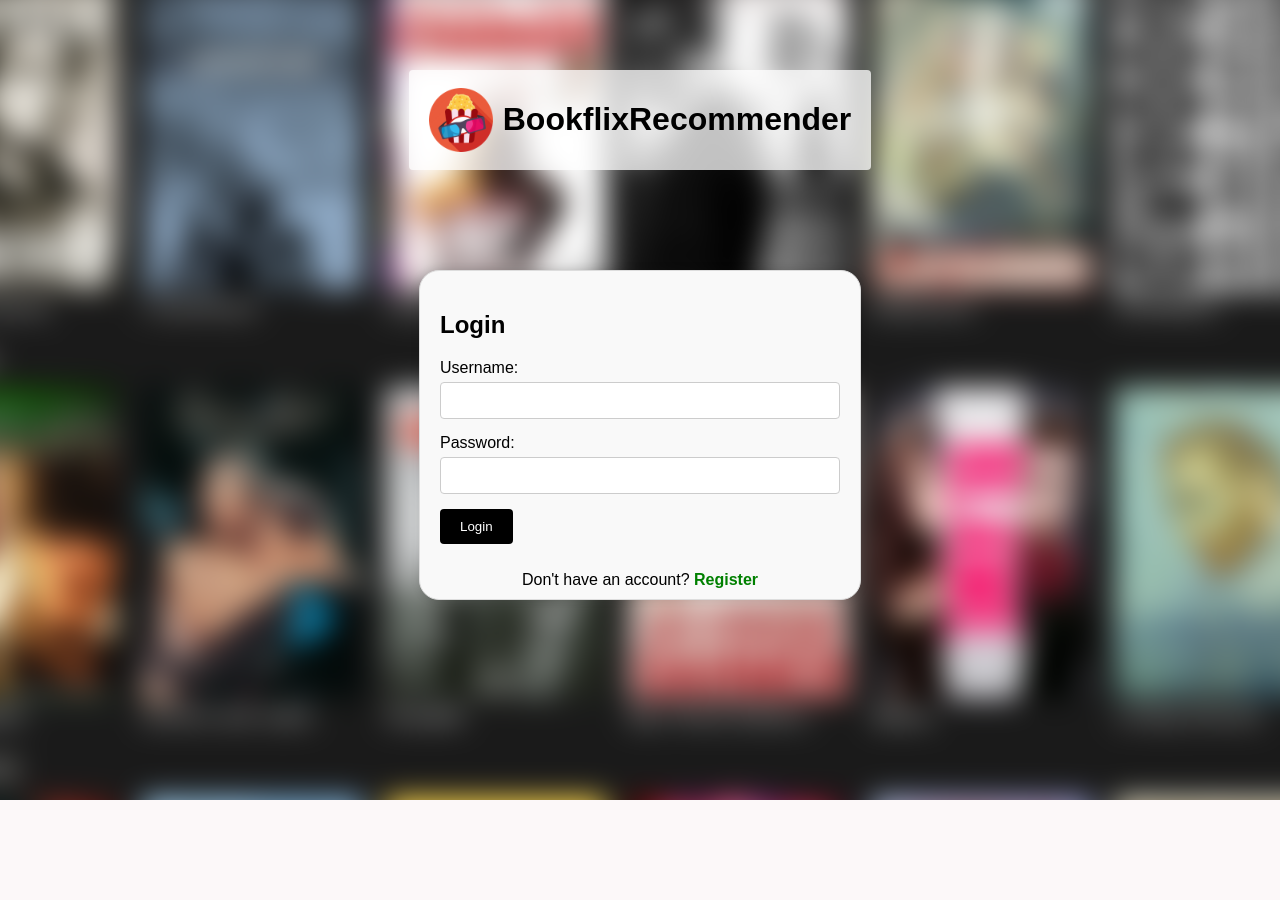
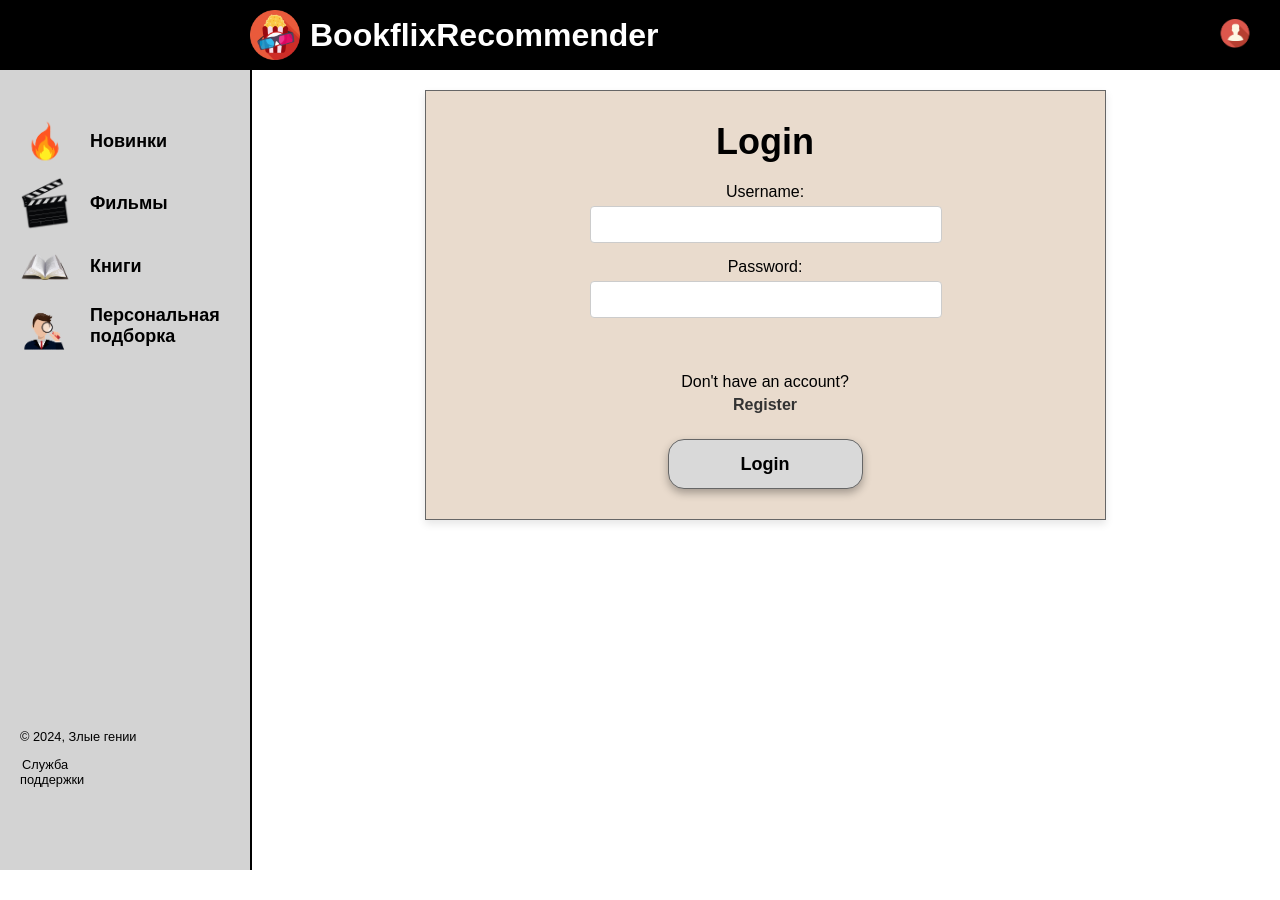
Before and after one commit to zlye-genii/project, a Django app: page /user/login/ in a window 1280 px wide. Before the commit the page ends 800 px from the top, so only its background shows below. Run offline with Django 5.2, Linux system fonts and the light colour scheme.

Commit message:
login page 2, fix templates

```diff
--- a/movies/settings.py
+++ b/movies/settings.py
@@ -70,7 +70,9 @@ ROOT_URLCONF = "movies.urls"
 TEMPLATES = [
     {
         "BACKEND": "django.template.backends.django.DjangoTemplates",
-        "DIRS": [],
+        "DIRS": [
+            os.path.join(BASE_DIR, 'static')
+        ],
         "APP_DIRS": True,
         "OPTIONS": {
             "context_processors": [
--- a/static/css/global.css
+++ b/static/css/global.css
@@ -8,6 +8,19 @@ body {
 a {
     text-decoration: none;
 }
+
+.lk {
+    width: 50px;
+    height: 50px;
+    padding: 0;
+    background-color: transparent;
+    border: none;
+}
+
+.lk:hover {
+    cursor: pointer;
+}
+
 
 header {
     background-color: black;
--- a/static/css/login.css
+++ b/static/css/login.css
@@ -1,31 +1,39 @@
-.login-container {
-    max-width: 400px;
-    margin: 100px auto;
-    padding: 20px;
-    background-color: #f9f9f9;
-    border: 1px solid #ddd;
-    box-shadow: 0px 0px 10px rgba(0,0,0,0.1);
+main .content {
+    flex: 1;
+    display: flex;
+    flex-wrap: wrap;
+    flex-direction: column;
+    align-content: center;
+    min-height: 100vh;
 }
 
-.login-form {
+.login-container {
+    width: 70%;
+    margin: 20px;
+    box-shadow: 0 4px 8px rgba(0, 0, 0, 0.1);
+    background-color: #E9DBCD;
     display: flex;
     flex-direction: column;
+    flex-wrap: wrap;
+    align-content: center;
+    min-height: 300px;
+    padding: 10px 0px 30px 0px;
+    border: 1px solid #666;
 }
 
-.form-group {
-    display: flex; /*Use flexbox to align button and error message*/
-    align-items: center; /*Center items vertically*/
-    justify-content: space-between; /*Space between items*/
+.login-form .form-group {
+    text-align: center;
     margin-bottom: 15px;
-    flex-wrap: wrap;
+    min-width: 350px;
 }
 
-.form-group label {
+.login-form label {
     display: block;
     margin-bottom: 5px;
 }
 
-.form-group input {
+.login-form input[type="text"],
+.login-form input[type="password"] {
     width: calc(100% - 20px);
     padding: 10px;
     border: 1px solid #ccc;
@@ -33,108 +41,71 @@
 }
 
 .login-button {
-    padding: 10px 20px;
-    background-color: black;
-    color: white;
-    border: none;
-    border-radius: 4px;
+    width: 50%;
+    padding: 10px;
+    background-color: #D9D9D9;
+    color: black;
+    border: 1px solid #666;
+    border-radius: 16px;
     cursor: pointer;
+    font-size: large;
+    font-weight: bold;
+    box-shadow: 0 4px 8px rgba(0, 0, 0, 0.3);
 }
 
-.logo {
-    border-radius: 4px;
-    background-color: rgba(255,255,255,0.75);
-    padding: 10px 20px;
-    display: flex;
-    justify-content: center;
-    align-items: center;
+.login-form .login-button:hover {
+    background-color: #e55;
 }
 
-.login-button:hover {
-    background-color: #333;
+.registration-prompt a {
+    color: #333;
+    font-weight: bold;
 }
 
-.logo-and-title {
-    text-align: center;
-    margin-bottom: 20px; /*Adjust as needed*/
-}
-
-.logo-and-title {
-    display: flex;
-    justify-content: center;
-    align-items: center;
-}
-
-.logo-and-title h1 {
-    display: inline-block;
-    vertical-align: middle;
-    margin-left: 10px;
-    color: black; /*If you want the text in red*/
-}
-
-.login-container {
-    /*Existing styles*/
-    max-width: 400px;
-    margin: 100px auto;
-    padding: 20px;
-    background-color: #f9f9f9;
-    border: 1px solid #ddd;
-    box-shadow: 0px 0px 10px rgba(0,0,0,0.1);
-    position: relative;
-    padding-bottom: 40px; /*Make space for the registration prompt*/
-
-    /*Add this line to make the corners rounded*/
-    border-radius: 20px; /*Adjust as needed*/
+.registration-prompt p {
+    margin: 5px;
 }
 
 .registration-prompt {
-    position: absolute;
-    bottom: 10px; /*Adjust as needed*/
-    width: calc(100% - 40px);
     text-align: center;
+    margin-top: 15px;
 }
 
-.registration-prompt p {
-    margin: 0;
+.button-wrapper {
+    display: flex;
+    justify-content: center;
+    height: 50px;
 }
 
-.registration-prompt a {
-    color: green; /*Style the link color as desired*/
-    font-weight: bold;
+@media (max-width: 768px) {
+    .login-container {
+        width: 90%;
+        max-width: none;
+    }
 }
 
-body::before {
-    content: "";
-    position: fixed;
-    top: -50px;
-    left: -50px;
-    width: calc(100% + 100px);
-    height: calc(100% + 100px);
-    background-image: url('css-img/loginbg.png');
-    background-size: cover;
-    background-position: center;
-    background-repeat: no-repeat;
-    filter: blur(15px);
-    z-index: -1;
+.form-wrapper {
+    width: auto;
+    margin: 0 auto;
+    display: flex;
+    flex-direction: column;
+    align-items: center;
+    padding: 20px;
 }
 
-body {
-    /*Other existing styles*/
-    background-color: rgba(255,255,255,0.5); /* Adjust color as needed */
+.top {
+    text-align: center;
+    vertical-align: bottom;
+    font-size: x-large;
 }
 
-.error-message:empty {
-    display: none;
+h2 {
+    margin: 0px;
+    padding: 20px 0 0 0;
 }
 
-.error-message:not(:empty) {
-    color: red; /*Error message text color*/
-    background-color: #ffc0cb;
-    border-radius: 4px; /*Match the input border-radius*/
-    padding: 5px; /*Padding inside the error message box*/
-    margin-left: 10px; /*Space between the login button and the error message box*/
-    display: inline-block; /*Align with the login button*/
-    vertical-align: middle; /*Align with the login button*/
-    min-width: 150px; /*Minimum width of the error message box*/
-    text-align: center; /*Center the text inside the box*/
+.buttons {
+    display: flex;
+    flex-direction: column;
+    gap: 25px;
 }
--- a/static/templates/header.html
+++ b/static/templates/header.html
@@ -1,3 +1,4 @@
+{% load static %}
 <header>
     <div class="logo">
         <img src="{% static 'logo/logo.png' %}" alt="Лотип сайта">
--- a/static/templates/sidebar.html
+++ b/static/templates/sidebar.html
@@ -1,3 +1,4 @@
+{% load static %}
 <div class="left-menu">
     <nav>
         <ul>
--- a/user/templates/login2.html
+++ b/user/templates/login2.html
@@ -6,20 +6,21 @@
     <meta charset="UTF-8">
     <meta name="viewport" content="width=device-width, initial-scale=1.0">
     <link rel="stylesheet" href="{% static 'css/global.css' %}">
-    <link rel="stylesheet" href="{% static 'css/login.css' %}">
+    <link rel="stylesheet" href="{% static 'css/login.css' %}"> <!-- Assuming this CSS contains the desired styles -->
+
     <title>Login - BookflixRecommender</title>
 </head>
 
 <body>
+    {% include 'templates/header.html' %}
+    <main>
+        {% include 'templates/sidebar.html' %}
         <div class="content">
-        <div class="logo-and-title">
-            <div class="logo">
-                <img src="{% static 'logo/logo.png' %}" alt="Лотип сайта" style="max-width: 64px; max-height: 64px;">
-                <h1>BookflixRecommender</h1>
+            <div class="login-container"> <!-- This div should mirror the style of your other containers -->
+                <div class="top">
+                    <h2>Login</h2>
                 </div>
-        </div>
-        <div class="login-container">
-            <h2>Login</h2>
+                <div class="form-wrapper">
                     <form class="login-form" id="loginForm" action="/api/user/login/" method="post">
                         {% csrf_token %}
                         <div class="form-group">
@@ -30,45 +31,24 @@
                             <label for="password">Password:</label>
                             <input type="password" id="password" name="password" required>
                         </div>
+                    </form>
+                </div>
+                <div class="buttons">
+                    <div class="registration-prompt">
+                        <p>Don't have an account?</p>
+                        <a href="/user/register/">Register</a>
+                    </div>
                     <div class="form-group">
+                        <div class="button-wrapper"> <!-- New wrapper for the button -->
                             <button type="submit" class="login-button">Login</button>
+                        </div>
                         <div class="error-message" id="error-message"></div>
-                </div>
-            </form>
-            <div class="registration-prompt">
-                <p>Don't have an account? <a href="/user/register/">Register</a></p>
                     </div>
                 </div>
             </div>
-    <script>
-        document.getElementById('loginForm').addEventListener('submit', function(event) {
-            event.preventDefault();
-            fetch('/api/user/login/', {
-                method: 'POST',
-                headers: {
-                    'Content-Type': 'application/json',
-                    'X-CSRFToken': document.querySelector('[name=csrfmiddlewaretoken]').value
-                },
-                body: JSON.stringify({
-                    username: document.getElementById('username').value,
-                    password: document.getElementById('password').value
-                })
-            })
-            .then(response => {
-                return response.json().then(data => ({status: response.status, body: data}));
-            })
-            .then(({status, body: data}) => {
-                if (status >= 200 && status < 300) {
-                    var nextUrl = new URLSearchParams(window.location.search).get('next');
-                    window.location.href = nextUrl ? nextUrl : '/user/account';
-                } else {
-                    if (data.detail || data.non_field_errors) {
-                        document.getElementById('error-message').textContent = data.detail || data.non_field_errors;
-                    } else {
-                        document.getElementById('error-message').textContent = 'Invalid login or password.';
-                    }
-                }
-            });
-        });
-    </script>
+        </div>
+    </main>
+    <script src="{% static 'js/login.js' %}"></script> <!-- Moved JavaScript to an external file -->
 </body>
+
+</html>
```
Also changed, not shown: static/css/prochit.css (+0 -12 lines). Lines whose indentation alone changed are shown as unchanged.
